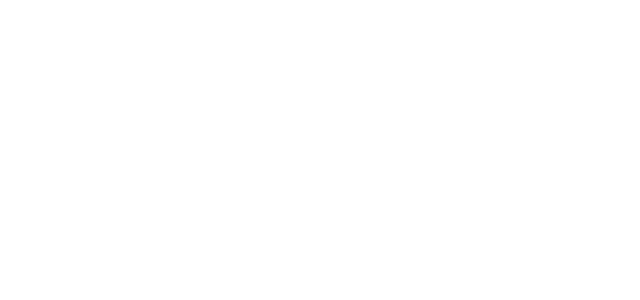
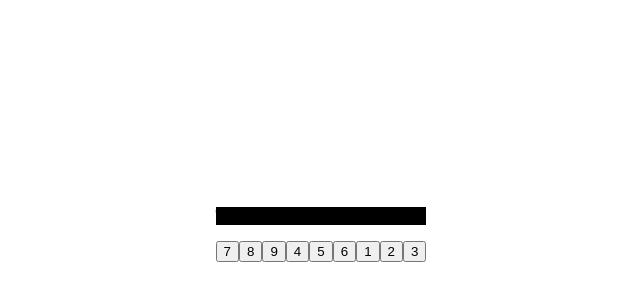
Before and after one commit to izaqueamarall/calculadora-vuejs, a Vue app: page / in a window 1280 px wide. Shown: the part 182-482 px from the top of the page, without its empty margins (327-967 px from the left). Built offline with nearby package versions, Linux system fonts and the light colour scheme.

Commit message:
Atualização
Atualizado em 11/11/2022

```diff
--- a/src/App.vue
+++ b/src/App.vue
@@ -1,24 +1,28 @@
 <template>
   <div class="main-card">
-
+    <CalculatorCard />
   </div>
 </template>
 
 <script>
-import Calculator from "./components/Calculator.vue";
+import CalculatorCard from "./components/Calculator.vue";
 export default {
   data() {
-    return {
-
-    }
+    return {};
   },
   components: {
-    Calculator
-  }
-
-}
+    CalculatorCard,
+  },
+};
 </script>
 
 <style>
-
+.main-card {
+  width: 100vw;
+  height: 100vh;
+  background: #ffffff;
+  display: flex;
+  justify-content: center;
+  align-items: center;
+}
 </style>
--- a/src/components/Calculator.vue
+++ b/src/components/Calculator.vue
@@ -1,17 +1,37 @@
 <template>
   <div class="card-calculator">
     <div class="display">
-
+      <p>TESTE</p>
+    </div>
+    <div class="calculator-panel">
+      <div><button>7</button></div>
+      <div><button>8</button></div>
+      <div><button>9</button></div>
+      <div><button>4</button></div>
+      <div><button>5</button></div>
+      <div><button>6</button></div>
+      <div><button>1</button></div>
+      <div><button>2</button></div>
+      <div><button>3</button></div>
     </div>
   </div>
 </template>
 
 <script>
 export default {
-
-}
+  name: "CalculatorCard",
+};
 </script>
 
-<style>
-
+<style scoped>
+.card-calculator {
+}
+.display {
+background-color: black;
+}
+.calculator-panel {
+  display: flex;
+  justify-content: center;
+  align-items: center;
+}
 </style>
```
